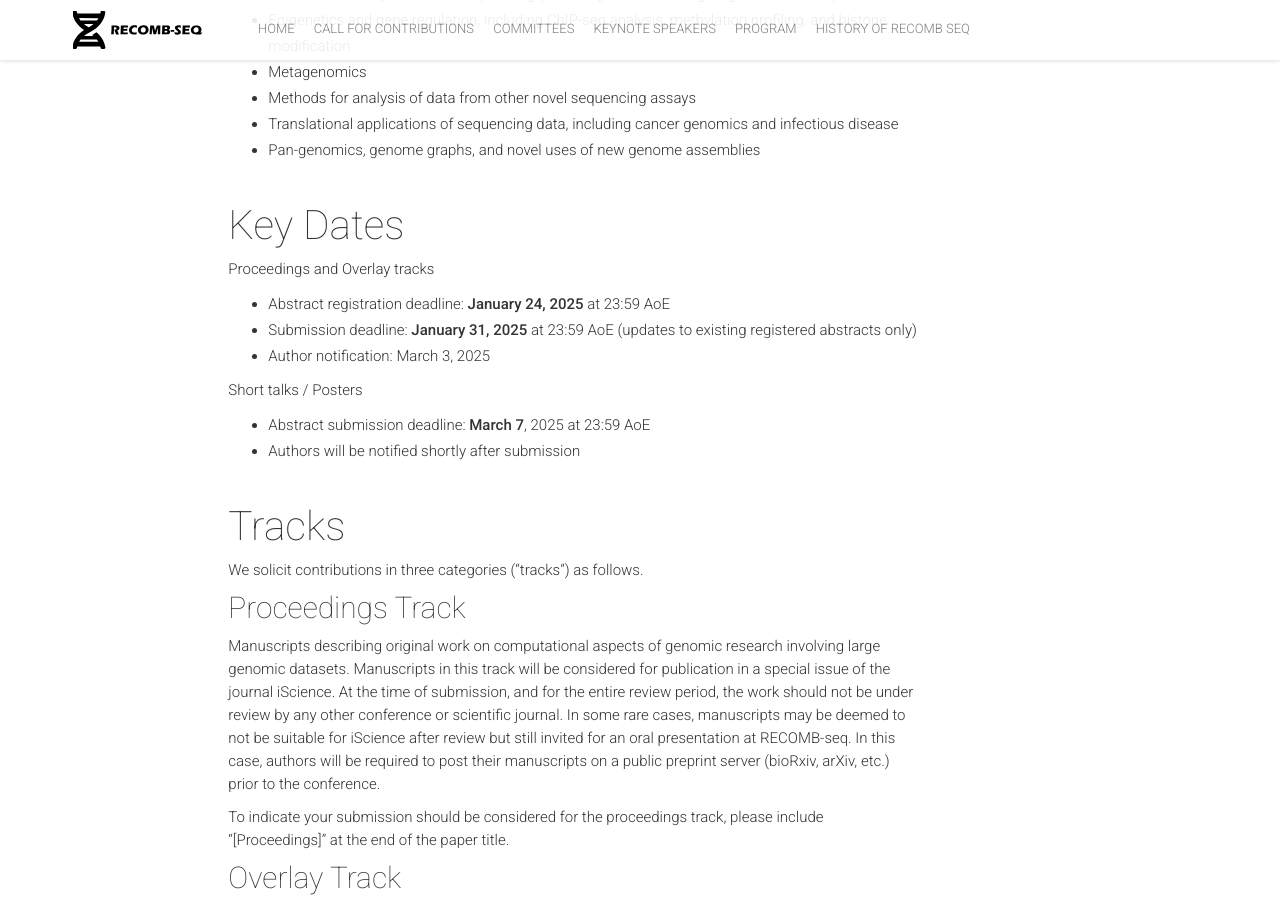
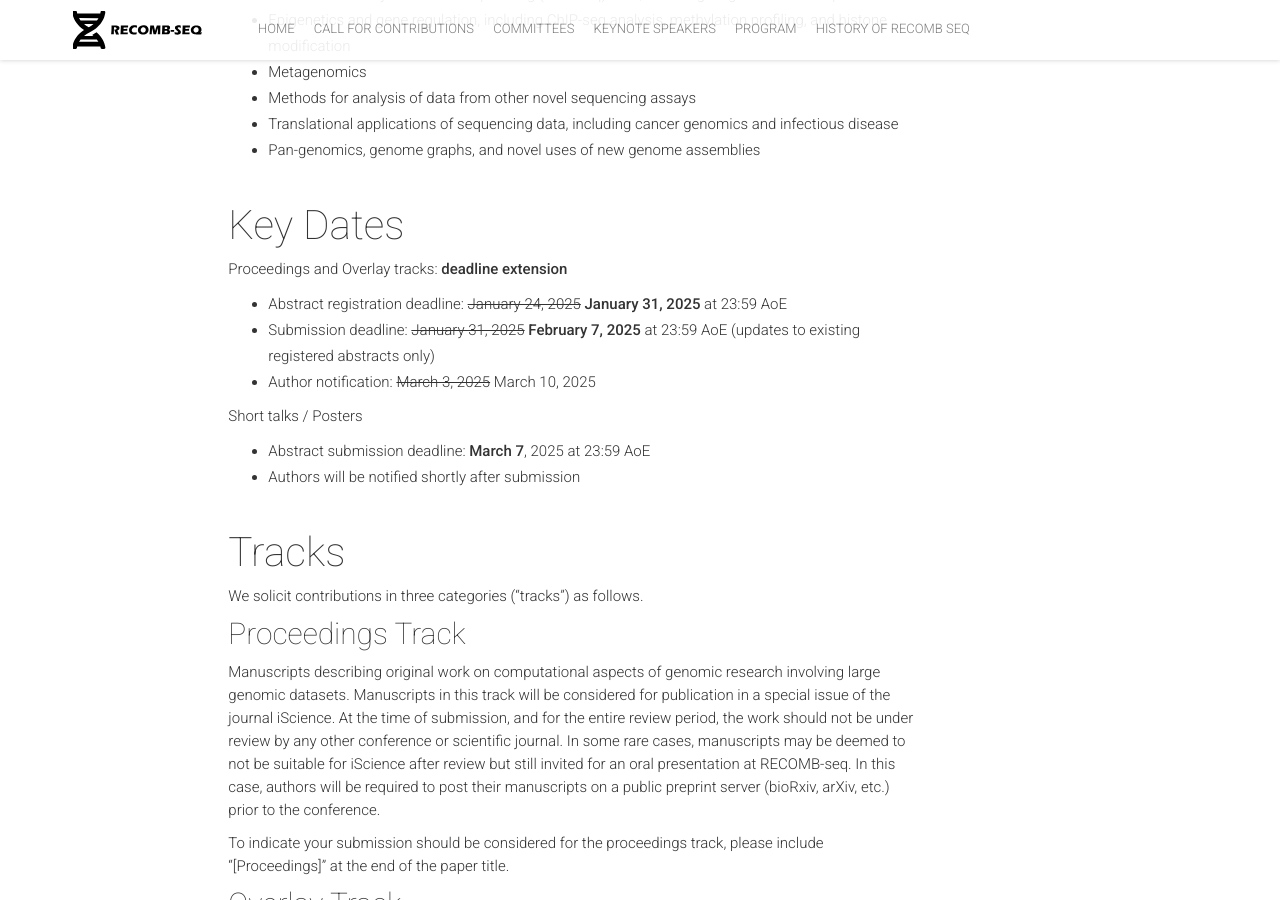
Before and after one commit to recomb-seq/recomb-seq.github.io, a Jekyll site: the page built from _paper-calls/RECOMB-2025-CfP.md, in a window 1280 px wide and 900 px high, scrolled down 899 px. Built offline with Jekyll 4.4.1, drawn with Linux system fonts in a browser that asks for light colours; nearby versions of some CDN libraries; comment, search, counter and statistics services are not loaded.

Commit message:
deadline extension

```diff
--- a/_paper-calls/RECOMB-2025-CfP.md
+++ b/_paper-calls/RECOMB-2025-CfP.md
@@ -23,11 +23,11 @@ The 15th RECOMB Satellite Conference on Biological Sequence Analysis (RECOMB-seq
 
 #### Key Dates
 
-Proceedings and Overlay tracks
+Proceedings and Overlay tracks: **deadline extension**
 
- * Abstract registration deadline: **January 24, 2025** at 23:59 AoE
- * Submission deadline: **January 31, 2025** at 23:59 AoE (updates to existing registered abstracts only)
- * Author notification: March 3, 2025
+ * Abstract registration deadline: ~~January 24, 2025~~ **January 31, 2025** at 23:59 AoE
+ * Submission deadline: ~~January 31, 2025~~ **February 7, 2025** at 23:59 AoE (updates to existing registered abstracts only)
+ * Author notification: ~~March 3, 2025~~ March 10, 2025
 
 Short talks / Posters
 
```
